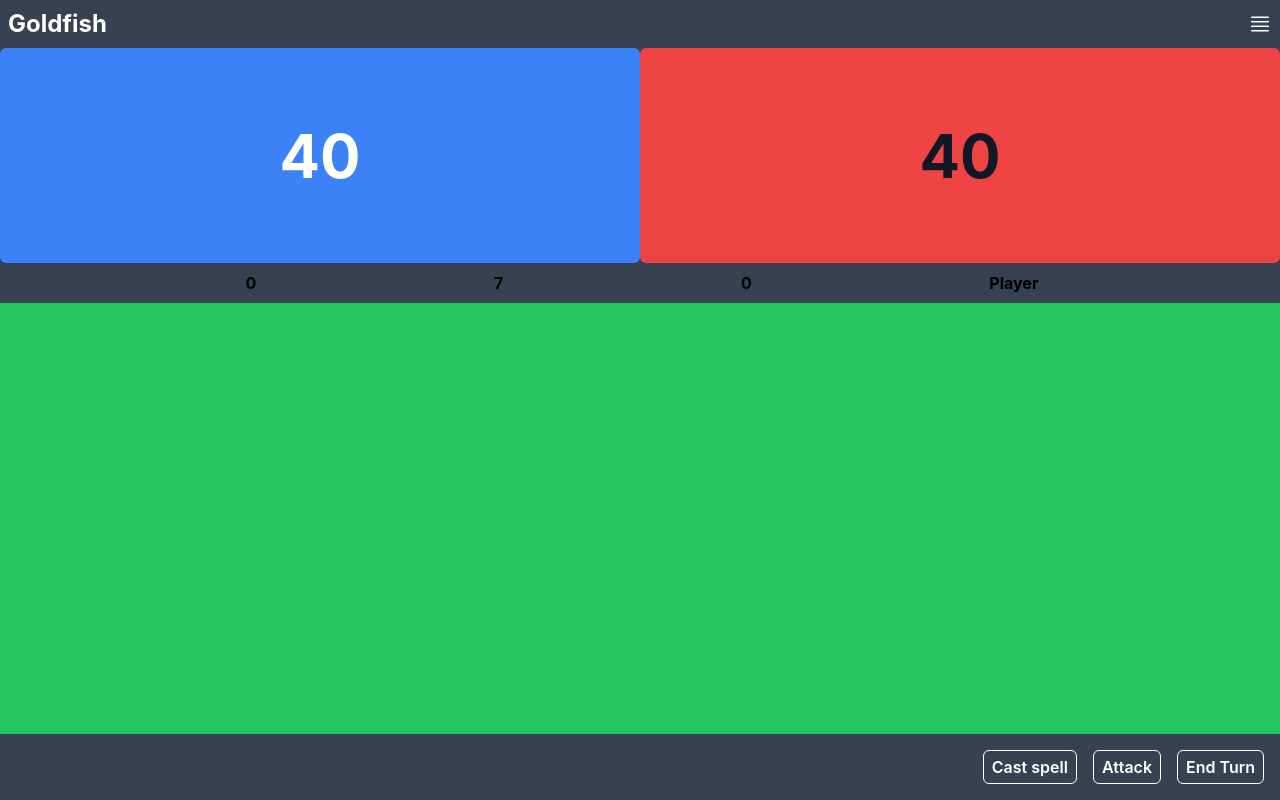
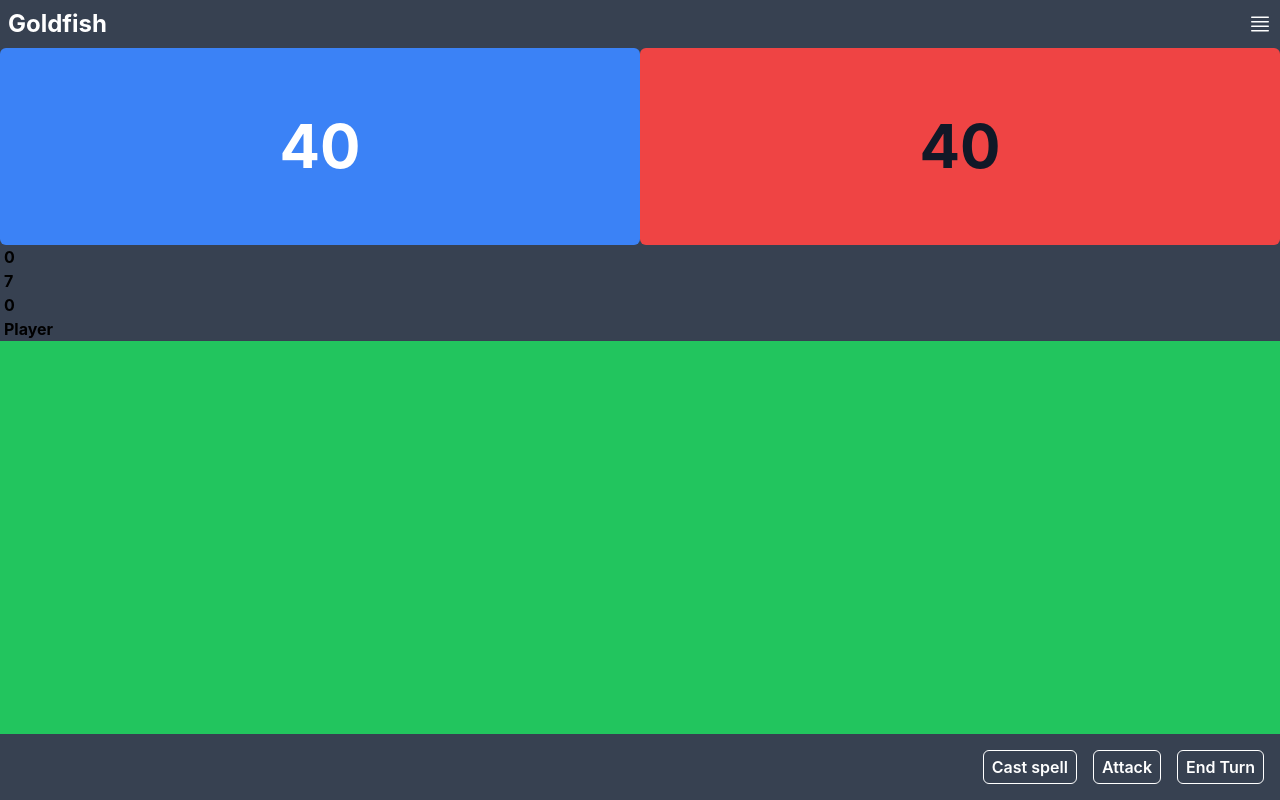
Before and after one commit to smccourtb/mtg-goldfish, a Next.js app: page / in a window 1280 px wide. Built offline with nearby package versions, Linux system fonts and the light colour scheme; a small style sheet from the web is missing.

Commit message:
lift wrapper element of stat bar to parent component

```diff
--- a/components/StatBar.tsx
+++ b/components/StatBar.tsx
@@ -8,7 +8,7 @@ type StatBarProps = {
 };
 const StatBar = ({ stats, turn, priorityName }: StatBarProps) => {
   return (
-    <section className="h-1/12 flex justify-evenly items-center p-2">
+    <>
       <div className="text-xs md:text-base font-bold">
         <i className="ms ms-2x scale-75 mb-1.5 ms-tap-alt mr-1 font-bold" />
         {turn}
@@ -31,7 +31,7 @@ const StatBar = ({ stats, turn, priorityName }: StatBarProps) => {
         <i className="ms ms-planeswalker mr-1 ms-2x mb-0.5" />
         {priorityName}
       </span>
-    </section>
+    </>
   );
 };
 
```
